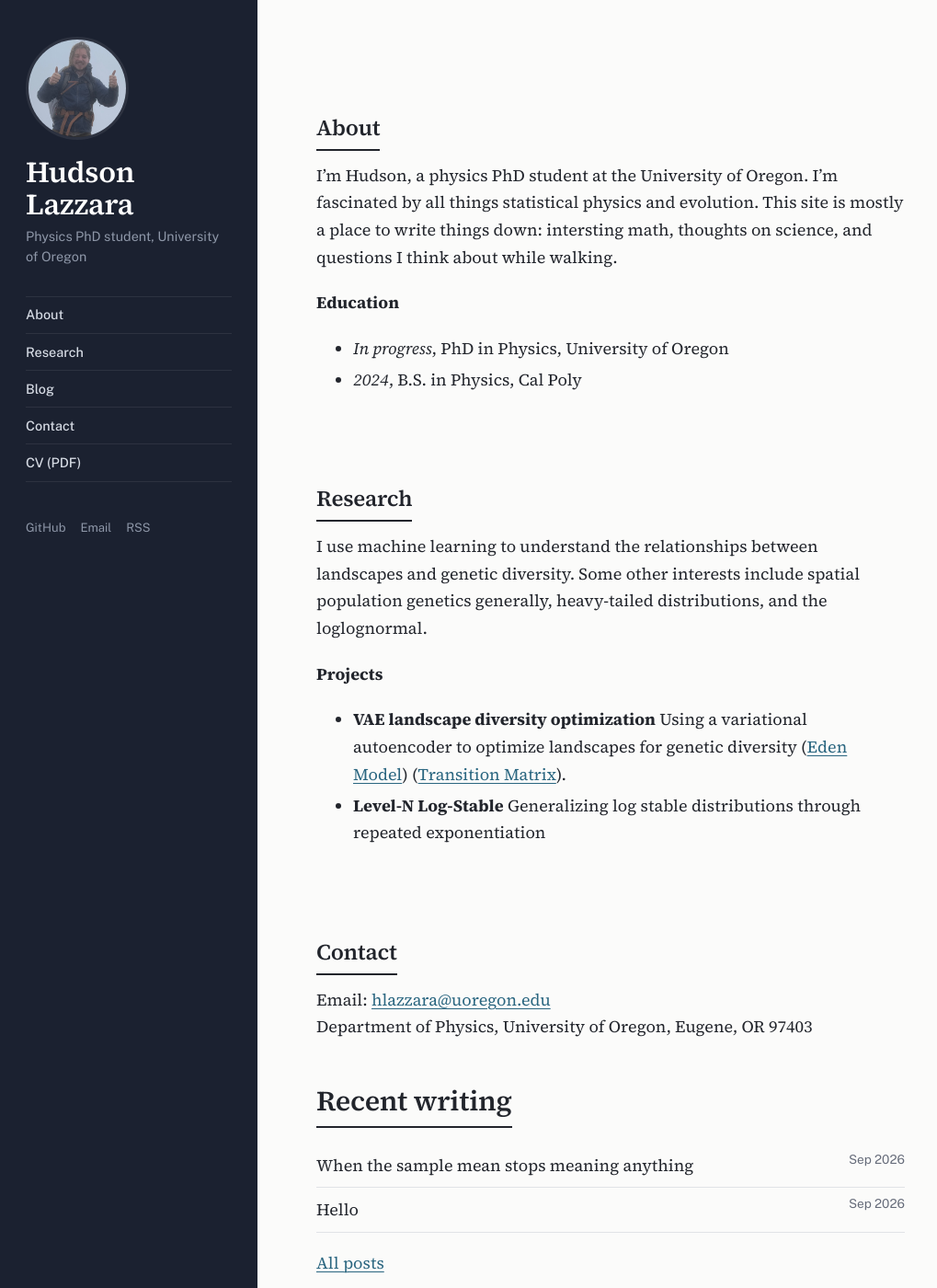
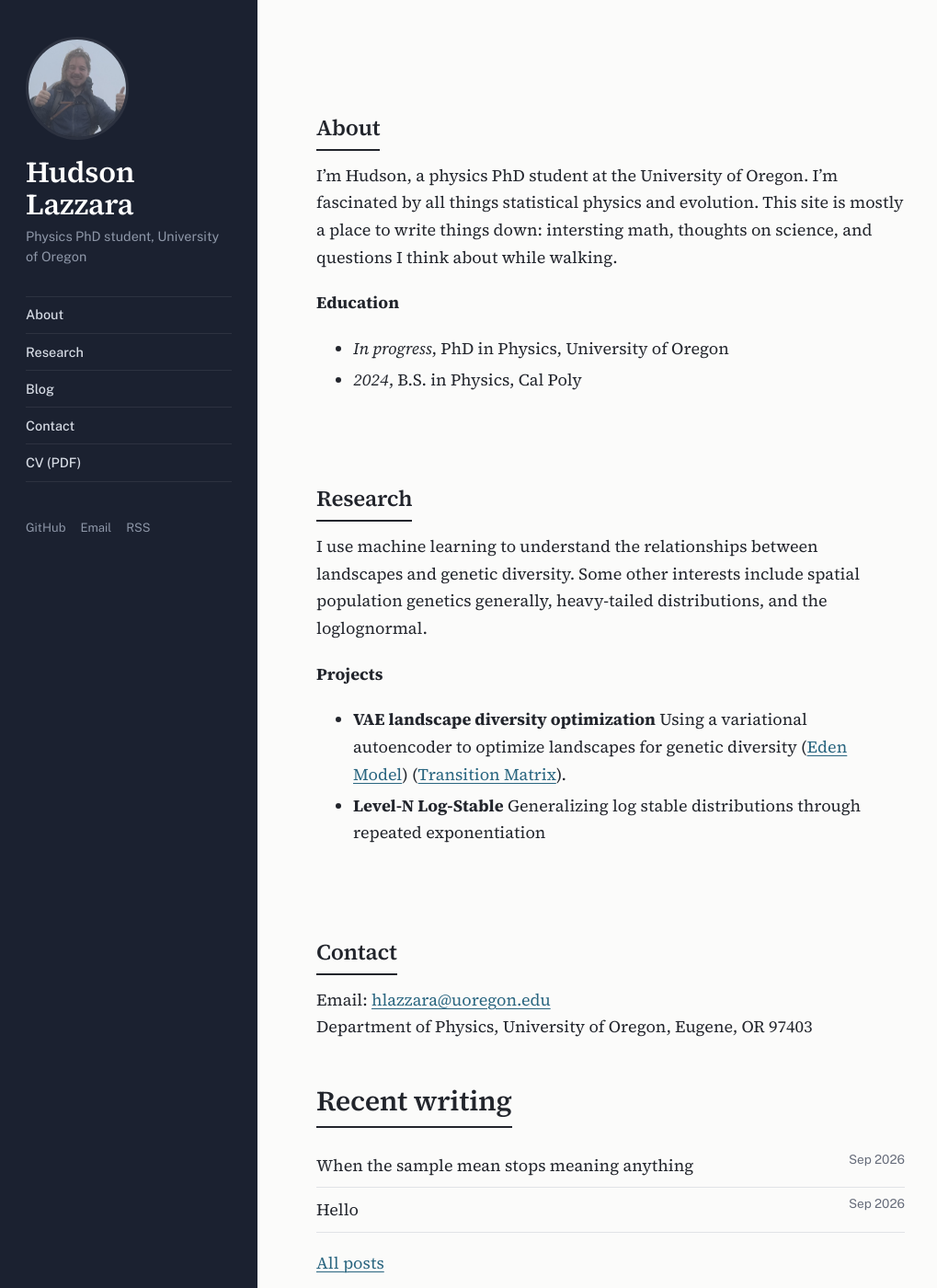
Before and after one commit to merrybnon/merrybnon.github.io, a Jekyll site: the page built from index.md, in a window 1280 px wide and 1400 px high. Shown: the whole window at 92% size, without its empty margins (0-1019 px from the left). Built offline with Jekyll 4.4.1, drawn with Linux system fonts in a browser that asks for light colours.

Commit message:
cropped a square avatar so the head is fully framed

```diff
--- a/_config.yml
+++ b/_config.yml
@@ -8,7 +8,7 @@ description: Research, and also sometimes, not research
 email: hlazzara@uoregon.edu
 github_username: merrybnon
 cv: /assets/cv.pdf                   # drop a PDF here, or delete this line
-avatar: /assets/img/top_of_yushan_pic.jpg
+avatar: /assets/img/avatar.jpg
 
 url: "https://merrybnon.github.io"   # TODO if you use a different repo name
 baseurl: ""                          # "" for a <username>.github.io repo; "/repo-name" otherwise
--- a/assets/css/main.css
+++ b/assets/css/main.css
@@ -72,8 +72,7 @@ img { max-width: 100%; height: auto; }
 .sidebar a { color: var(--side-text); text-decoration: none; }
 .sidebar a:hover { color: #fff; }
 .identity { display: block; }
-.avatar { width: 7rem; height: 7rem; border-radius: 50%; object-fit: cover;
-  object-position: 50% 25%; display: block;
+.avatar { width: 7rem; height: 7rem; border-radius: 50%; object-fit: cover; display: block;
   border: 3px solid rgba(255,255,255,.08); }
 .name { display: block; margin-top: 1.1rem; font: 600 2rem/1.1 var(--serif); letter-spacing: -0.01em; color: #fff; }
 .tagline { color: var(--side-muted); margin: .4rem 0 2rem; }
```
Also changed, not shown: assets/img/avatar.jpg (added).
